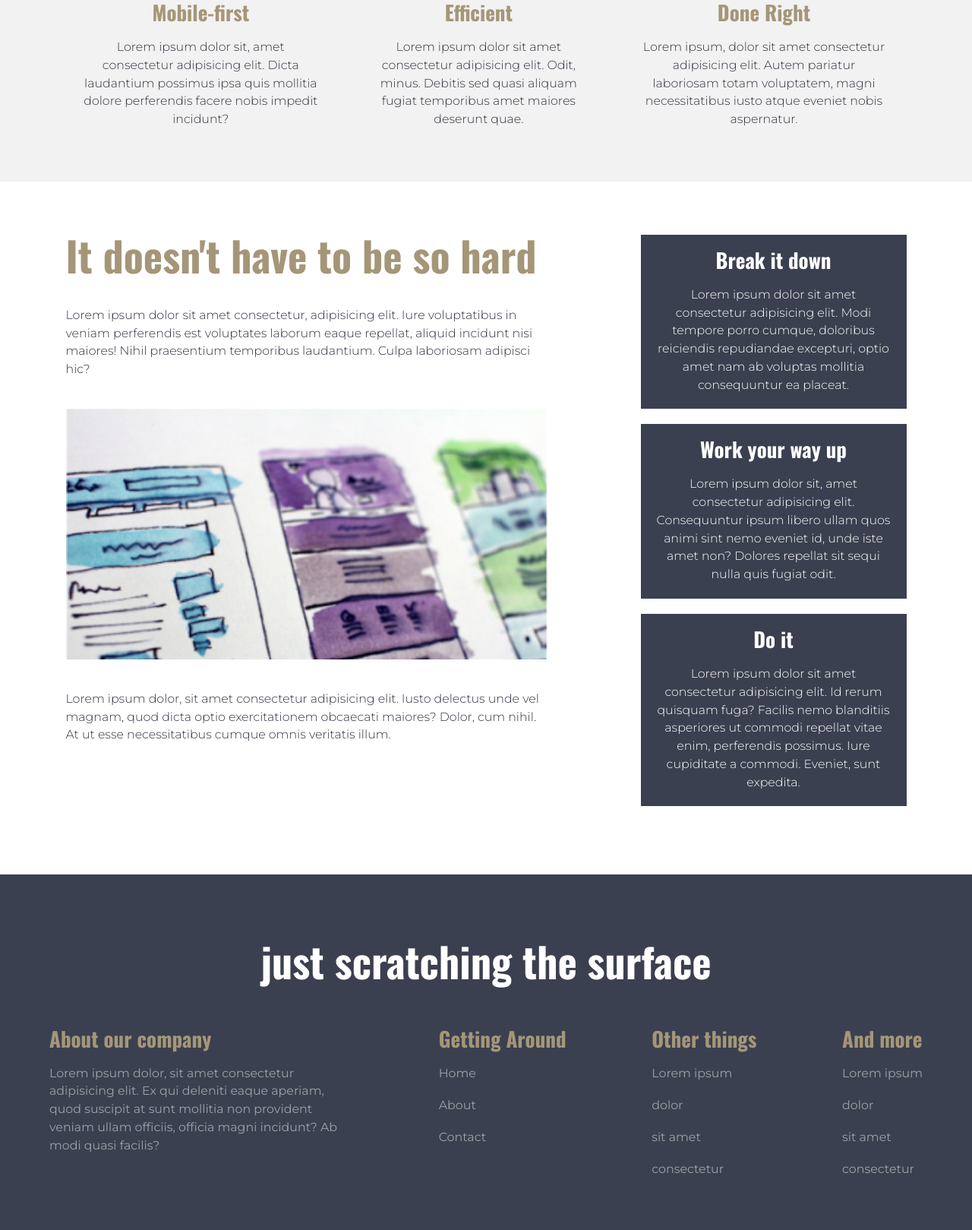
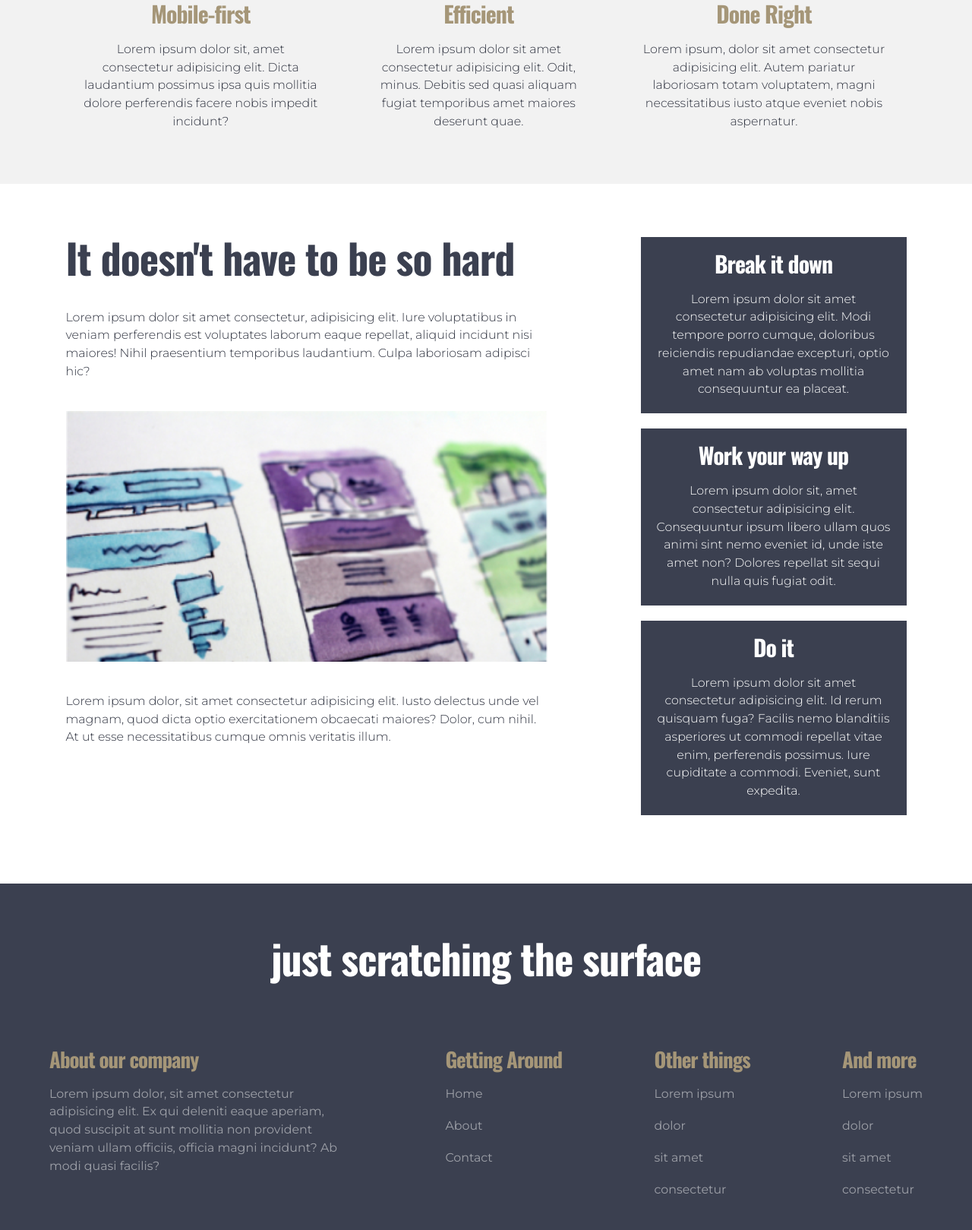
Before and after one commit to nnall/CRL-Bonus-Challenge, a plain HTML site: page index.html in a window 1280 px wide. Shown: the part 657-2276 px from the top of the page at 76% size. Drawn offline with nearby package versions, Linux system fonts and the light colour scheme.

Commit message:
Bonus Chal v2: <h> changes

```diff
--- a/index.html
+++ b/index.html
@@ -72,15 +72,15 @@ font-family: 'Oswald', sans-serif;
             <div class="banner">
                 <section class = "section__banner">
                     <div class="banner__box">
-                        <h4 class="banner__h4">Mobile-first</h4>
+                        <h3 class="banner__h3">Mobile-first</h3>
                         <p class="banner__para">Lorem ipsum dolor sit, amet consectetur adipisicing elit. Dicta laudantium possimus ipsa quis mollitia dolore perferendis facere nobis impedit incidunt?</p>
                     </div>
                     <div class="banner__box">
-                        <h4 class="banner__h4">Efficient</h4>
+                        <h3 class="banner__h3">Efficient</h3>
                         <p class="banner__para">Lorem ipsum dolor sit amet consectetur adipisicing elit. Odit, minus. Debitis sed quasi aliquam fugiat temporibus amet maiores deserunt quae.</p>
                     </div>
                     <div class="banner__box">
-                        <h4 class="banner__h4">Done Right</h4>
+                        <h3 class="banner__h3">Done Right</h3>
                         <p class="banner__para">Lorem ipsum, dolor sit amet consectetur adipisicing elit. Autem pariatur laboriosam totam voluptatem, magni necessitatibus iusto atque eveniet nobis aspernatur.</p>
                     </div>
                 </section>
@@ -90,7 +90,7 @@ font-family: 'Oswald', sans-serif;
         <div class="container container__primary">
             <div class="primary">
                 <section class="left primary__left">
-                    <h3>It doesn't have to be so hard</h3>
+                    <h2 class = "primary__h2">It doesn't have to be so hard</h2>
                     <p class="primary__para">Lorem ipsum dolor sit amet consectetur, adipisicing elit. Iure voluptatibus in veniam perferendis est voluptates laborum eaque repellat, aliquid incidunt nisi maiores! Nihil praesentium temporibus laudantium. Culpa laboriosam adipisci hic?</p>
                     <div class="img__container">
                         <img class = "primary__img" src="img/hero-img.jpg" alt="abstract">
@@ -100,17 +100,17 @@ font-family: 'Oswald', sans-serif;
 
                 <section class="right primary__right">
                     <div class="primary__right__box">
-                        <h4 class="primary__h4">Break it down</h4>
+                        <h3 class="primary__h3">Break it down</h3>
                         <p class="primary__para">Lorem ipsum dolor sit amet consectetur adipisicing elit. Modi tempore porro cumque, doloribus reiciendis repudiandae excepturi, optio amet nam ab voluptas mollitia consequuntur ea placeat.</p>
                     </div>
 
                     <div class="primary__right__box">
-                        <h4 class="primary__h4">Work your way up</h4>
+                        <h3 class="primary__h3">Work your way up</h3>
                         <p class="primary__para">Lorem ipsum dolor sit, amet consectetur adipisicing elit. Consequuntur ipsum libero ullam quos animi sint nemo eveniet id, unde iste amet non? Dolores repellat sit sequi nulla quis fugiat odit.</p>
                     </div>
 
                     <div class="primary__right__box">
-                        <h4 class="primary__h4">Do it</h4>
+                        <h3 class="primary__h3">Do it</h3>
                         <p class="primary__para">Lorem ipsum dolor sit amet consectetur adipisicing elit. Id rerum quisquam fuga? Facilis nemo blanditiis asperiores ut commodi repellat vitae enim, perferendis possimus. Iure cupiditate a commodi. Eveniet, sunt expedita.</p>
                     </div>
                 </section>
@@ -124,7 +124,7 @@ font-family: 'Oswald', sans-serif;
     <footer>
         <div class="container container__footer">
             <section class="footer__top">
-                <h2>just scratching the surface</h2>
+                <h2 class = "footer__h2">just scratching the surface</h2>
             </section>
             <section class="footer__bottom">
                 <div class="footer__box about__box">
--- a/main.css
+++ b/main.css
@@ -25,6 +25,7 @@ body{
 h1, h2, h3, h4{
     font-family: 'Oswald', sans-serif;
     line-height: 1;
+    letter-spacing: -1px;
 }
 
 h1{
@@ -32,8 +33,13 @@ h1{
     font-size:2.5em;
 }
 
+h2{
+    color:var(--mediumGrey);
+    font-size:2.5em;
+}
+
 h3{
-    font-size:2em;
+    font-size:1.66em;    /*2em;*/
 }
 
 h4{
@@ -64,7 +70,7 @@ ul{
 }
 
 /* Elements inside the <section> containers (w/classes .left & .right ) */
-section > *, .banner__h4, .primary__h4, .footer__h4{
+section > *, .banner__h3, .primary__h3, .footer__h4{
     margin-bottom:2rem;
 }
 
@@ -253,7 +259,8 @@ h3{
     text-align: center;
 }
 
-.primary__h4{
+
+.primary__h3{
     color:white;
 }
 
@@ -265,10 +272,10 @@ h3{
 }
 
 .footer__top{
-    margin:2.5rem 0 5rem 0;
+    margin: 2.5rem auto 5rem auto;
 }
 
-h2{
+.footer__h2{
     max-width:max-content;
     color:white;
     font-size:2em;
@@ -311,7 +318,7 @@ h2{
     /* ......................... HERO .................... */
 
     .container__hero{
-        padding:0 10%;
+        padding:0 10% 0 17%;;
     }
 
     .hero {
@@ -361,12 +368,6 @@ h2{
     gap:6%;
   }
 
-
-
-  h3{
-    font-size:3em;
-}
-
   /* .............................. FOOTER ............................. */
 
   .container__footer{
@@ -388,8 +389,14 @@ h2{
     margin-bottom:3rem;
   }
 
-  h2{
+  .primary__h2{
     font-size:3em;
+    font-weight: bolder;;
+
+  }
+
+  .footer__h2{
+    font-size:2.5em;
   }
 
   h4{
@@ -471,8 +478,12 @@ nav{
     .container__footer{
         display:flex;
         flex-direction:column;
-        justify-content:space-evenly;
+        justify-content:space-around;
         height:524px;
+    }
+
+    .footer__h2{
+        font-size:3em;
     }
 
     .footer__top{
```
